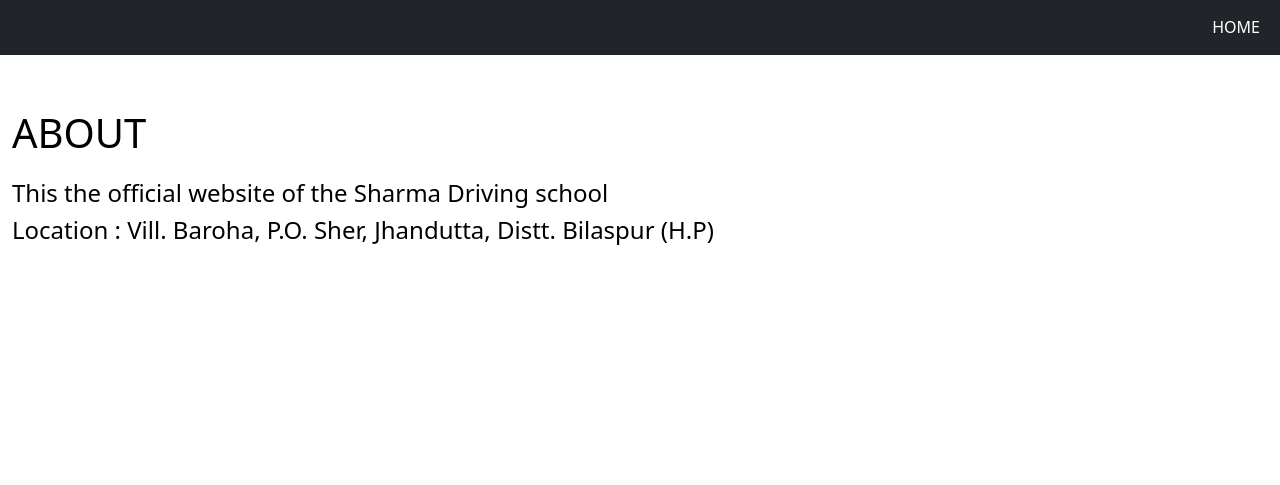
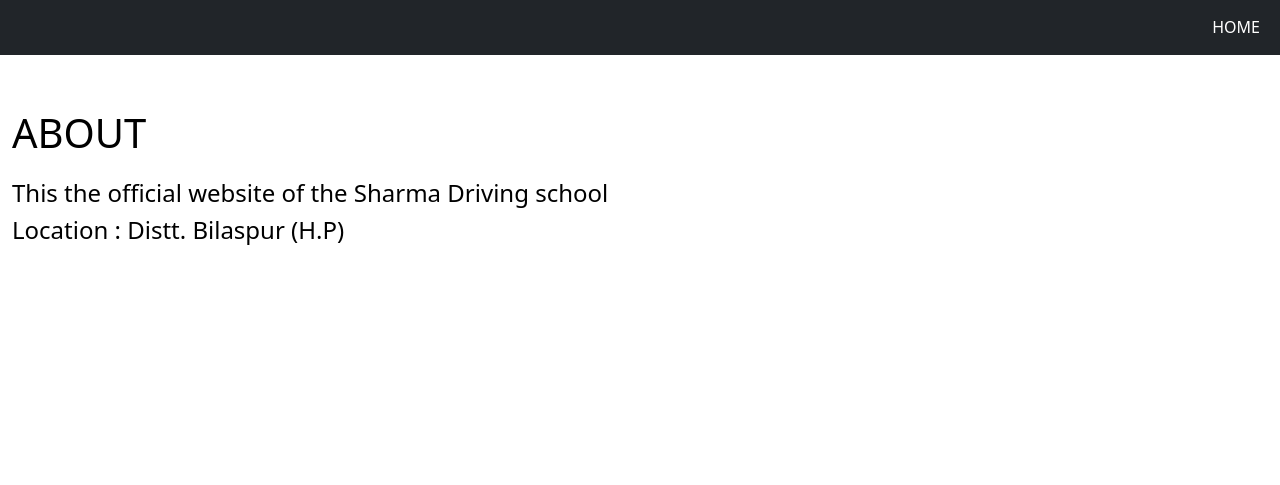
Before and after one commit to first-second/sds, a Django app: page /about/ in a window 1280 px wide. Shown: the part 209-694 px from the top of the page. Run offline with Django 4.2, Linux system fonts and the light colour scheme.

Commit message:
first commit after jenkin pipeline setup

```diff
--- a/myproject/main/templates/front/about.html
+++ b/myproject/main/templates/front/about.html
@@ -39,7 +39,7 @@
 <div class="container-fluid  text-black">
     <p style="font-size:40px">ABOUT</p>
     <h4>This the official website of the Sharma Driving school</h4>
-    <h4>Location : Vill. Baroha, P.O. Sher, Jhandutta, Distt. Bilaspur (H.P)
+    <h4>Location : Distt. Bilaspur (H.P)
     </h4>
   </div>
 
```
